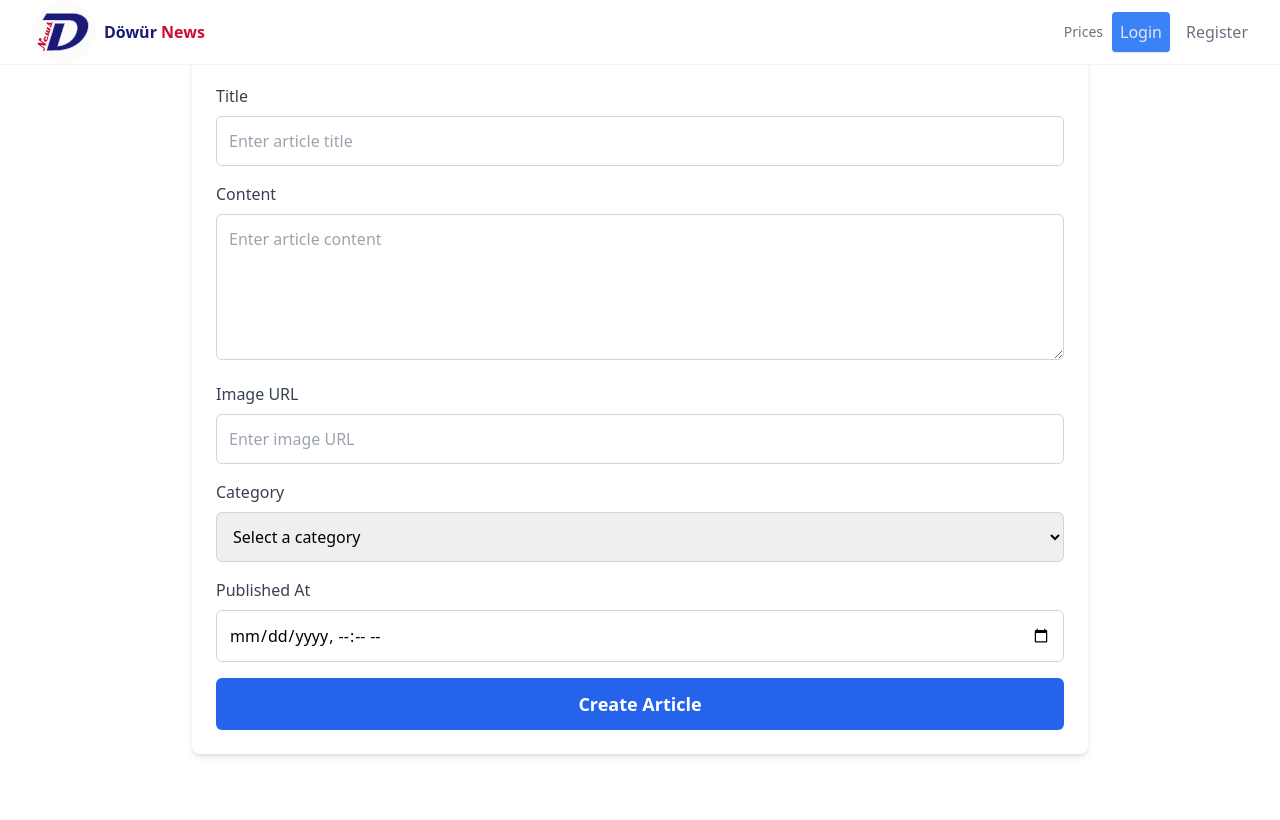
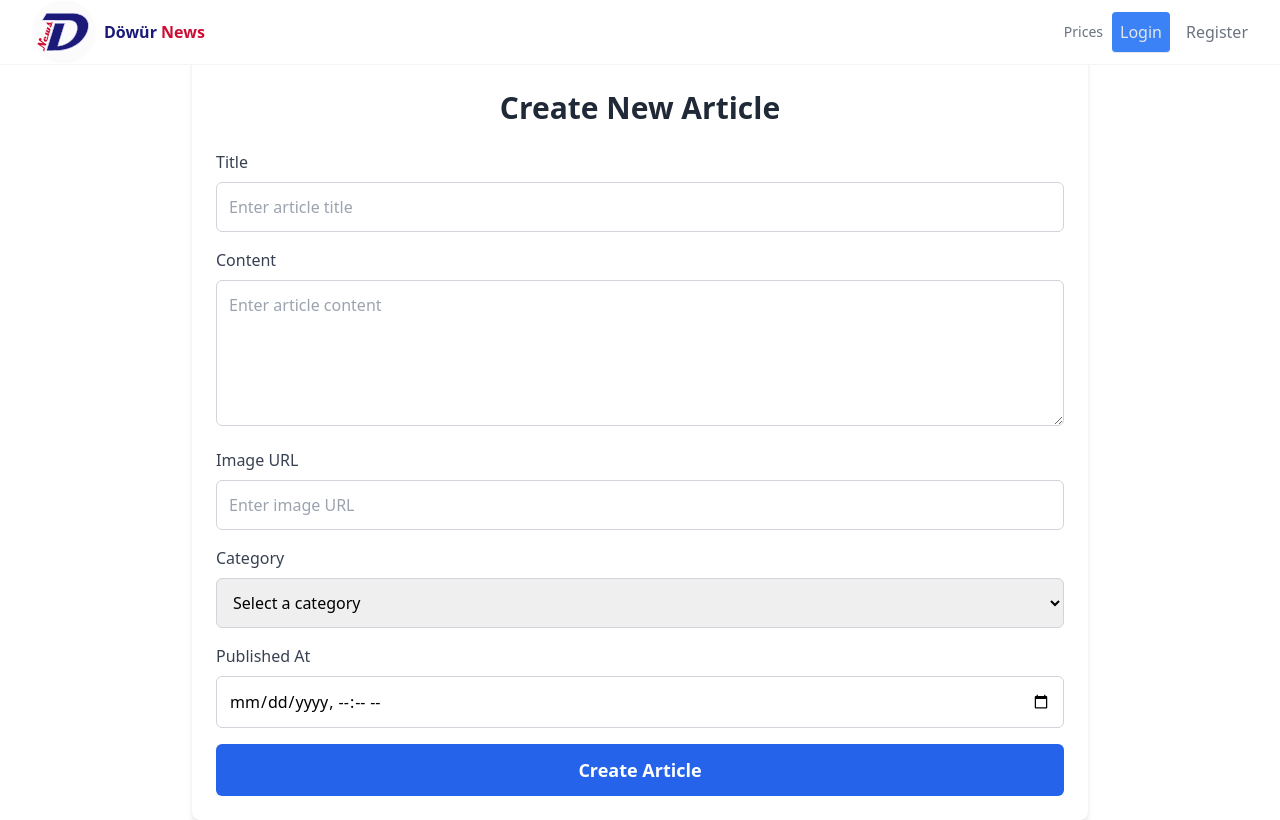
Before and after one commit to Sahet-dev/Nuxt-News-App-frontend, a Nuxt app: page /articles/new in a window 1280 px wide. Built offline with nearby package versions, Linux system fonts and the light colour scheme.

Commit message:
fix padding

```diff
--- a/pages/[id].vue
+++ b/pages/[id].vue
@@ -1,5 +1,5 @@
 <template>
-  <div v-if="articleStore.article" class="max-w-4xl mx-auto p-8 bg-white rounded-lg shadow-lg">
+  <div v-if="articleStore.article" class="max-w-4xl mx-auto p-8 bg-white rounded-lg shadow-lg pt-22">
     <h2 class="text-3xl font-semibold text-gray-800 text-center mb-8">Update Article</h2>
 
     <form @submit.prevent="handleSubmit" class="space-y-6">
@@ -147,6 +147,8 @@ const handleSubmit = async () => {
 
 </script>
 
-<style scoped>
-/* Custom styles */
+<style>
+.pt-22 {
+  padding-top: 5.6rem;  /* or 88px */
+}
 </style>
--- a/pages/about.vue
+++ /dev/null
@@ -1,5 +0,0 @@
-<template>
-  <header>
-     <NuxtPage />
-  </header>
-</template>
--- a/pages/articles/[id].vue
+++ b/pages/articles/[id].vue
@@ -1,5 +1,5 @@
 <template>
-  <div class="min-h-screen bg-gradient-to-b from-gray-50 to-white py-12 px-4 sm:px-6 lg:px-8">
+  <div class="min-h-screen bg-gradient-to-b from-gray-50 to-white py-12 px-4 sm:px-6 lg:px-8 pt-22">
     <!-- Loading State -->
     <div v-if="loading" class="text-center text-gray-500">Loading article...</div>
 
@@ -140,3 +140,8 @@ useHead(() => {
   };
 });
 </script>
+<style>
+.pt-22 {
+  padding-top: 5.5rem;  /* or 88px */
+}
+</style>
--- a/pages/articles/index.vue
+++ b/pages/articles/index.vue
@@ -1,5 +1,5 @@
 <template>
-  <div class="min-h-screen bg-gradient-to-br from-gray-50 to-white py-12 px-4 sm:px-6 lg:px-8">
+  <div class="min-h-screen bg-gradient-to-br from-gray-50 to-white py-12 px-4 sm:px-6 lg:px-8 pt-22">
     <div class="max-w-4xl mx-auto">
       <!-- Header Section -->
       <div class="mb-10 text-center">
@@ -62,3 +62,8 @@ await useAsyncData('articles', async () => {
   return articles.value;
 });
 </script>
+<style>
+.pt-22 {
+  padding-top: 5.6rem;  /* or 88px */
+}
+</style>
--- a/pages/articles/new.vue
+++ b/pages/articles/new.vue
@@ -1,5 +1,5 @@
 <template>
-  <div class="max-w-4xl mx-auto p-6 bg-white rounded-lg shadow-md">
+  <div class="max-w-4xl mx-auto p-6 bg-white rounded-lg shadow-md pt-22">
     <h2 class="text-3xl font-semibold text-center text-gray-800 mb-6">Create New Article</h2>
 
     <form @submit.prevent="createArticle">
@@ -125,3 +125,8 @@ const createArticle = async () => {
   }
 };
 </script>
+<style>
+.pt-22 {
+  padding-top: 5.6rem;  /* or 88px */
+}
+</style>
--- a/pages/posts/[id].vue
+++ /dev/null
@@ -1,8 +0,0 @@
-<template>
-  <div>
-    <h1>Welcome to the ID page</h1>
-
-  </div>
-</template>
-<script setup lang="ts">
-</script>
```
Also changed, not shown: 1 other file (tests, documents, lock files or other folders).
